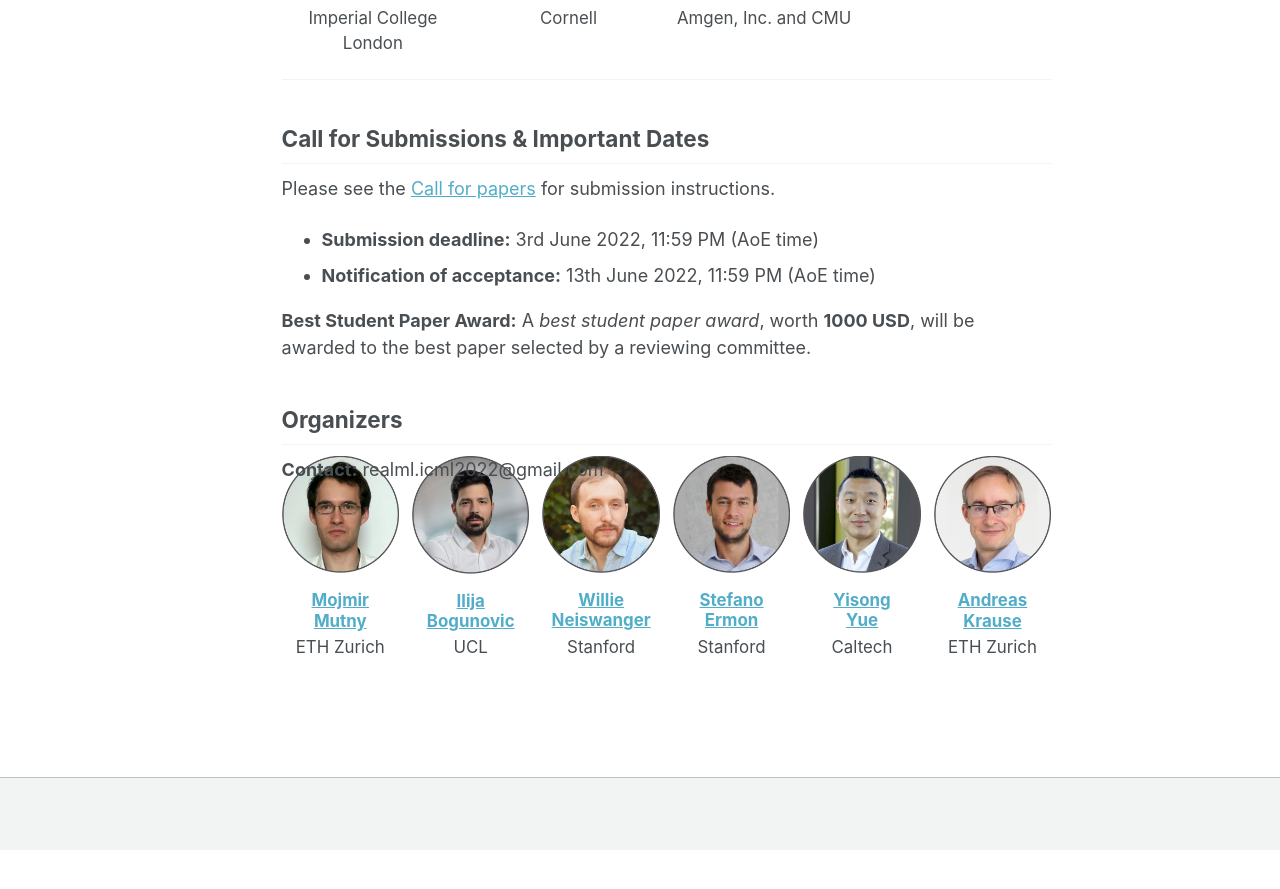
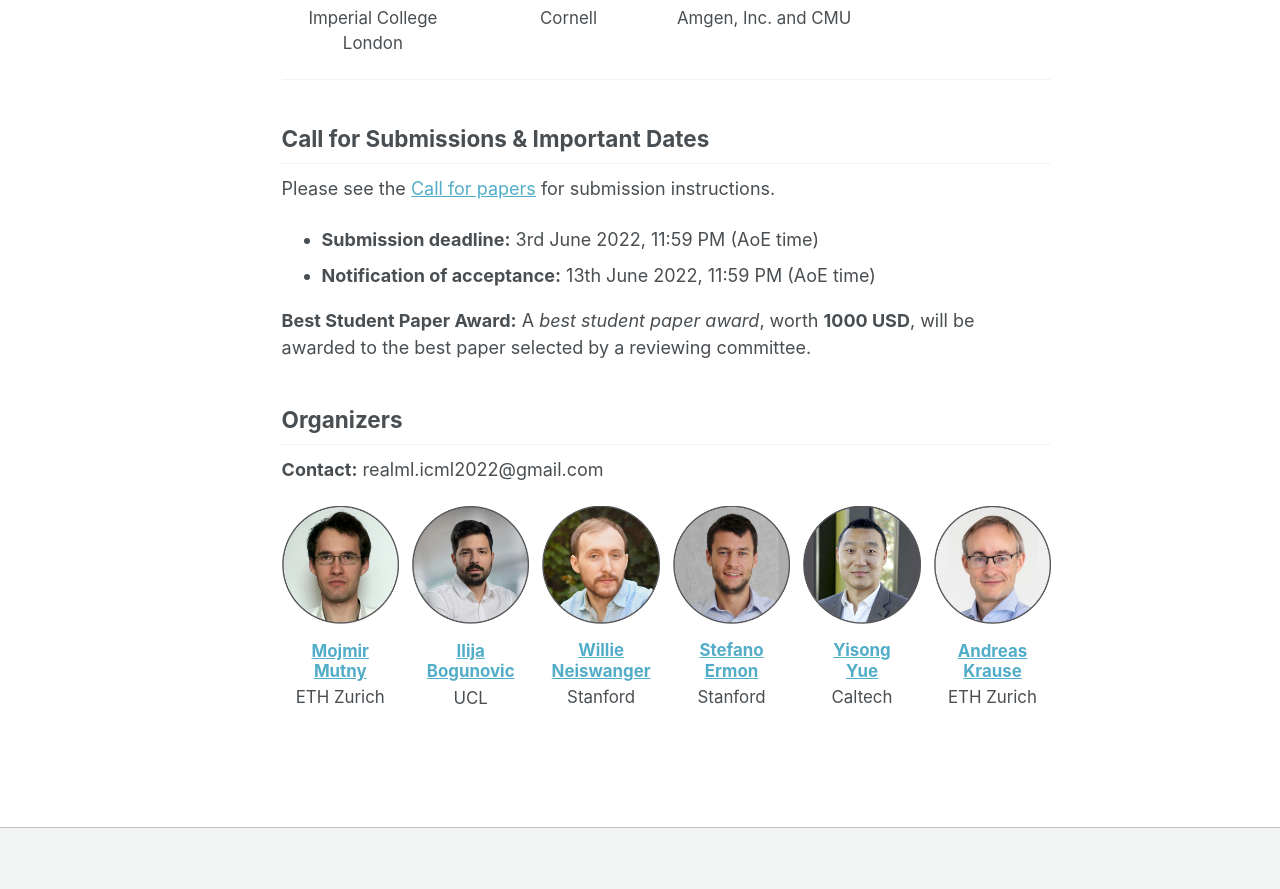
Before and after one commit to realworldml/icml2022, a Jekyll site: the page built from _pages/about.md, in a window 1280 px wide and 900 px high, scrolled down 1442 px. Shown: the top 889 px of the window. Built offline with Jekyll 4.4.1, drawn with Linux system fonts in a browser that asks for light colours; before the commit the page ends 2292 px from its top, so only the background shows below that.

```diff
--- a/_pages/about.md
+++ b/_pages/about.md
@@ -100,6 +100,6 @@ Organizers
 * **[Andreas Krause](https://las.inf.ethz.ch/krausea)** (ETH Zurich) -->
 
 
+**Contact:** realml.icml2022@gmail.com
+
 {% include feature_row_custom2%}
-
-**Contact:** realml.icml2022@gmail.com
```
